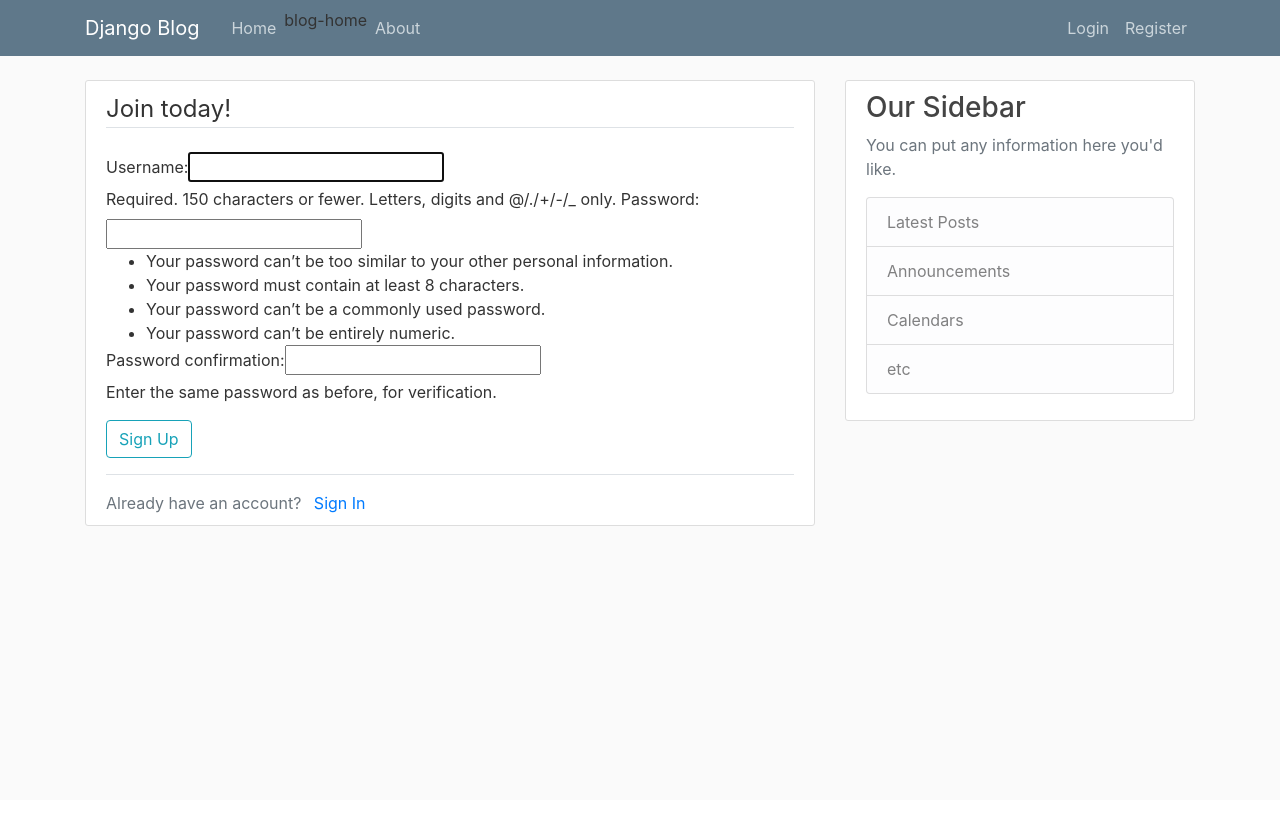
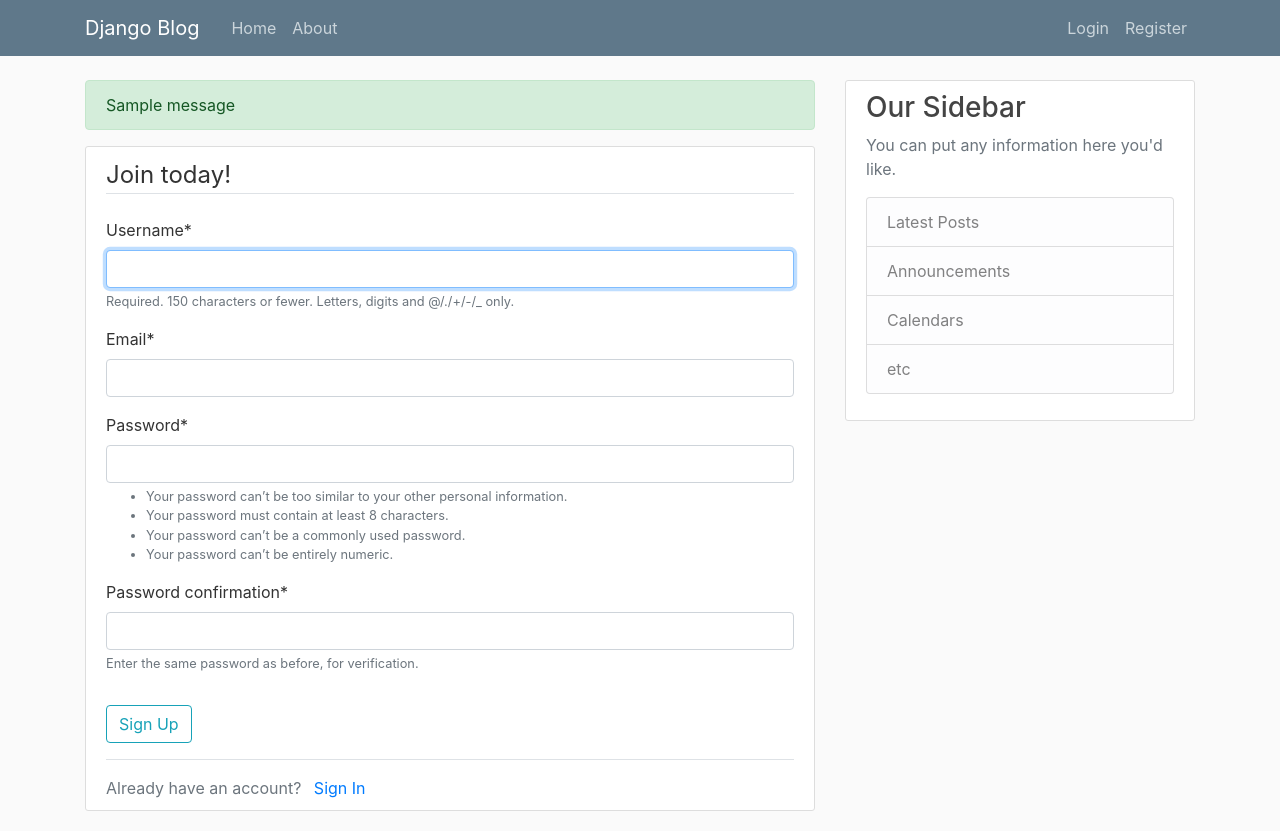
Before and after one commit to krishivga/django_blog_corey_schafer, a Django app: page /register/ in a window 1280 px wide. Before the commit the page ends 526 px from the top, so only its background shows below. Run offline with Django 3.2, Linux system fonts and the light colour scheme; one stand-in notice (Sample message) is shown; some libraries are stand-ins or nearby versions.

Commit message:
Linked and beautified registraiton page. Added Crispy Forms

```diff
--- a/blog/basic_blog/templates/basic_blog/base.html
+++ b/blog/basic_blog/templates/basic_blog/base.html
@@ -37,7 +37,7 @@
         </button>
         <div class="collapse navbar-collapse" id="navbarToggle">
           <div class="navbar-nav mr-auto">
-            <a class="nav-item nav-link" href="{% url 'blog-home' %}">Home</a>blog-home
+            <a class="nav-item nav-link" href="{% url 'blog-home' %}">Home</a>
             <a class="nav-item nav-link" href="{% url 'blog-about' %}">About</a>
           </div>
           <!-- Navbar Right Side -->
@@ -55,6 +55,13 @@
   <main role="main" class="container">
     <div class="row">
       <div class="col-md-8">
+        {% if messages %}
+          {% for message in messages %}
+          <div class="alert alert-{{ message.tags }}">
+            {{ message }}
+            </div>
+          {% endfor %}
+        {% endif %}
         {% block content %}{% endblock %}
       </div>
       <div class="col-md-4">
--- a/blog/blog/settings.py
+++ b/blog/blog/settings.py
@@ -33,6 +33,8 @@ ALLOWED_HOSTS = []
 INSTALLED_APPS = [
     'basic_blog.apps.BasicBlogConfig',
     'users.apps.UsersConfig',
+    'crispy_forms',
+    'crispy_bootstrap4',
     'django.contrib.admin',
     'django.contrib.auth',
     'django.contrib.contenttypes',
@@ -120,3 +122,6 @@ USE_TZ = True
 # https://docs.djangoproject.com/en/2.1/howto/static-files/
 
 STATIC_URL = '/static/'
+
+CRISPY_ALLOWED_TEMPLATE_PACKS = "bootstrap4"
+CRISPY_TEMPLATE_PACK = 'bootstrap4'
--- /dev/null
+++ b/blog/users/forms.py
@@ -0,0 +1,11 @@
+from django import forms
+from django.contrib.auth.models import User
+from django.contrib.auth.forms import UserCreationForm
+
+
+class UserRegisterForm(UserCreationForm):
+    email = forms.EmailField()
+
+    class Meta:
+        model = User
+        fields = ['username', 'email', 'password1', 'password2']
--- a/blog/users/templates/users/register.html
+++ b/blog/users/templates/users/register.html
@@ -1,10 +1,12 @@
 {% extends "basic_blog/base.html" %}
+{% load crispy_forms_tags %}
 {% block content %}
 <div class="content-section">
   <form method="POST">
+    {% csrf_token %}
     <fieldset class="form-group">
       <legend class="border-bottom mb-4">Join today!</legend>
-      {{ form }}
+      {{ form|crispy }}
     </fieldset>
     <div class="form-group">
       <button class="btn btn-outline-info" type="submit">Sign Up</button>
--- a/blog/users/views.py
+++ b/blog/users/views.py
@@ -1,8 +1,17 @@
-from django.shortcuts import render
-from django.contrib.auth.forms import UserCreationForm
+from django.shortcuts import render, redirect
+from django.contrib import messages
+from .forms import UserRegisterForm
 
 
 # Create your views here.
 def register(request):  # Creating a login
-    form = UserCreationForm()
+    if request.method == "POST":
+        form = UserRegisterForm(request.POST)
+        if form.is_valid():
+            form.save()
+            username = form.cleaned_data.get('username')
+            messages.success(request, f'Account created for {username}!')
+            return redirect('blog-home')
+    else:
+        form = UserRegisterForm()
     return render(request, "users/register.html", {'form': form})
```
Also changed, not shown: blog/db.sqlite3.
